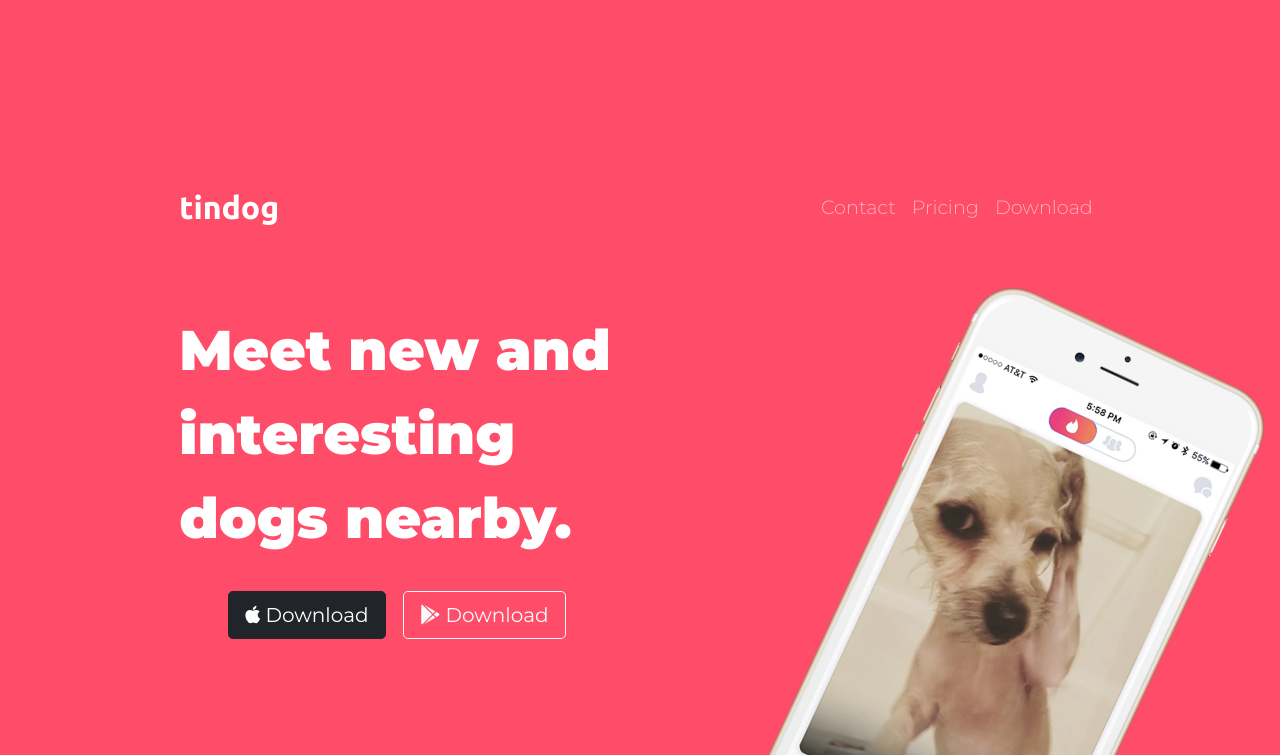
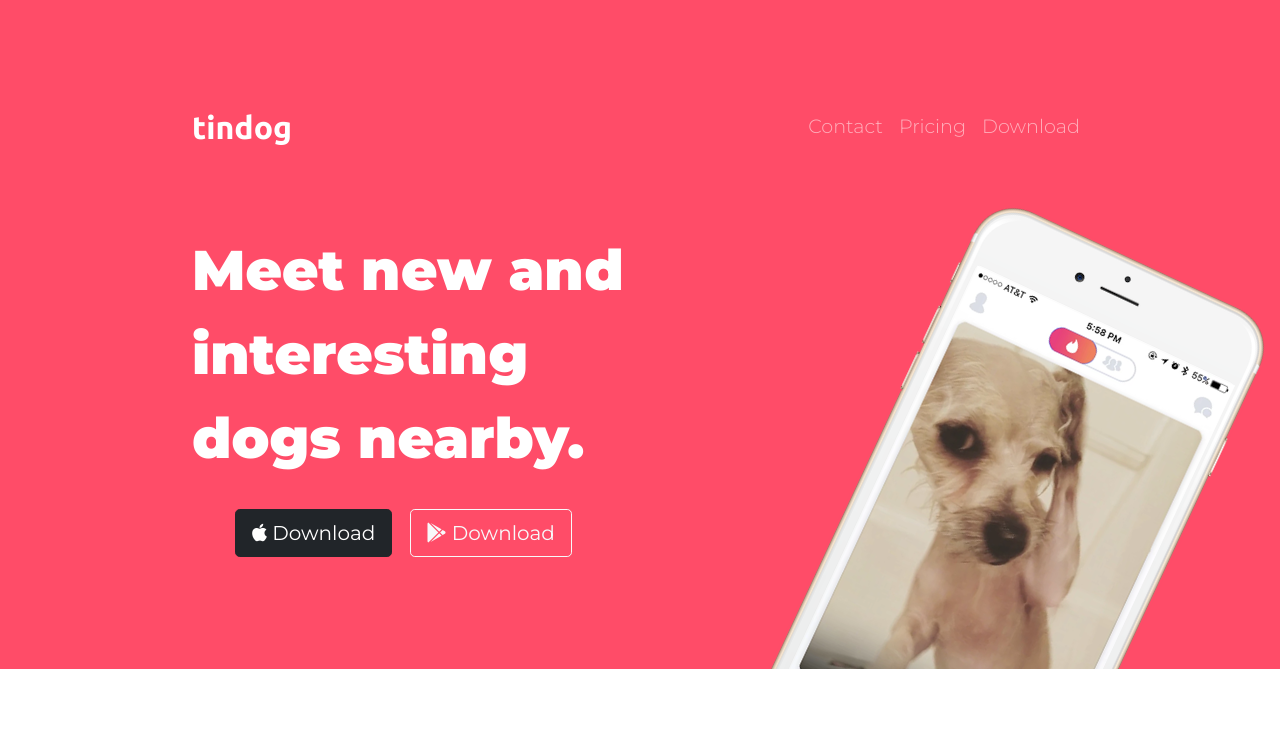
Before and after one commit to florfu/Bootstrap-Project, a plain HTML site: page index.html in a window 1280 px wide. Shown: the top 755 px of the page. Drawn offline with nearby package versions, Linux system fonts and the light colour scheme.

Commit message:
Padding changes

```diff
--- a/css/styles.css
+++ b/css/styles.css
@@ -68,7 +68,7 @@ h3 {
 /* Title section */
 
 #title {
-  padding: 7% 5%;
+  padding: 7% 15%;
   position: relative;
 }
 
--- a/index.html
+++ b/index.html
@@ -22,7 +22,7 @@
 <body>
 
   <section id="title" class="colored-section">
-    <div class="container-fluid">
+    <div class="container-fluid-1">
       <!-- Nav Bar -->
       <nav class="navbar navbar-expand-lg navbar-dark">
         <a class="navbar-brand">tindog</a>
```
